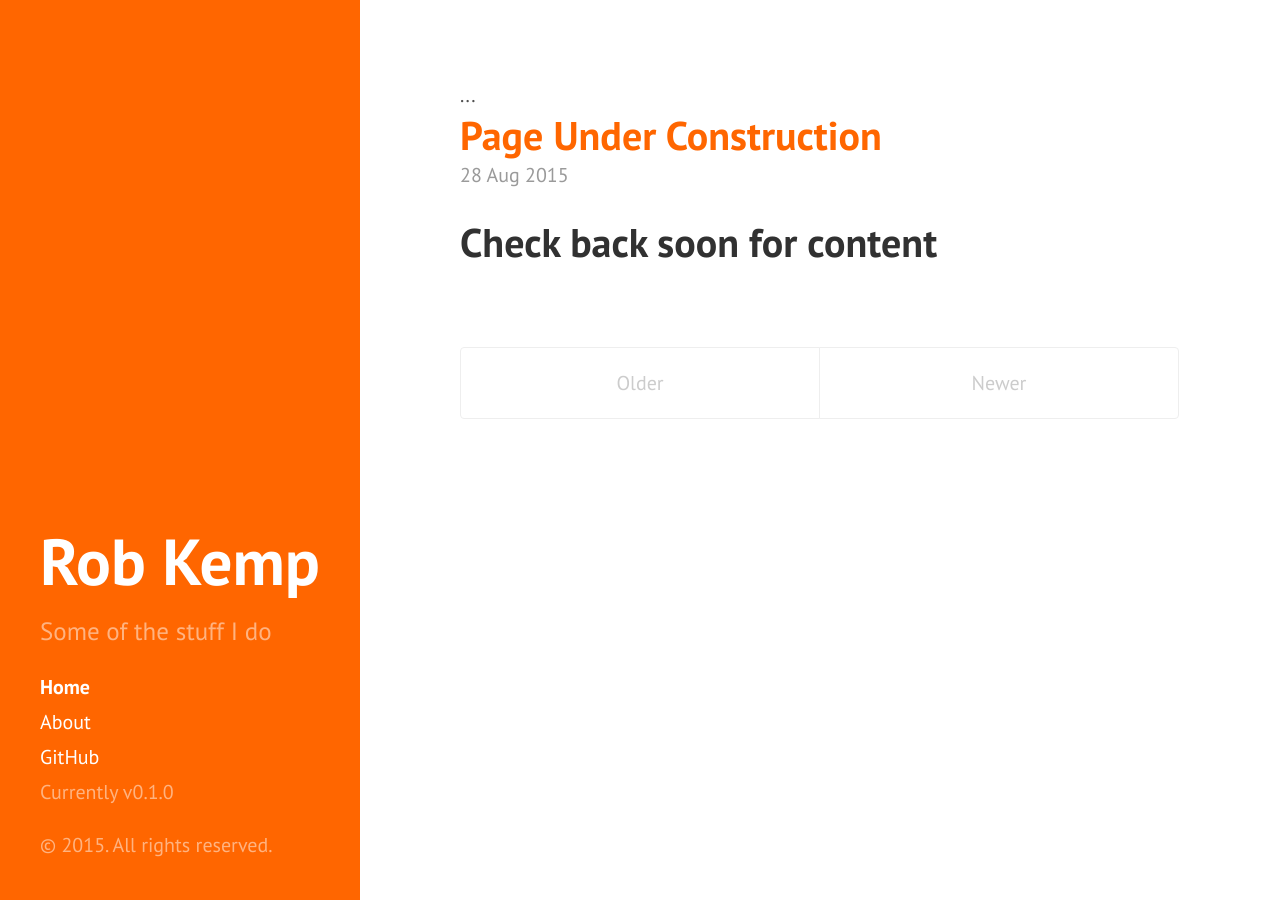
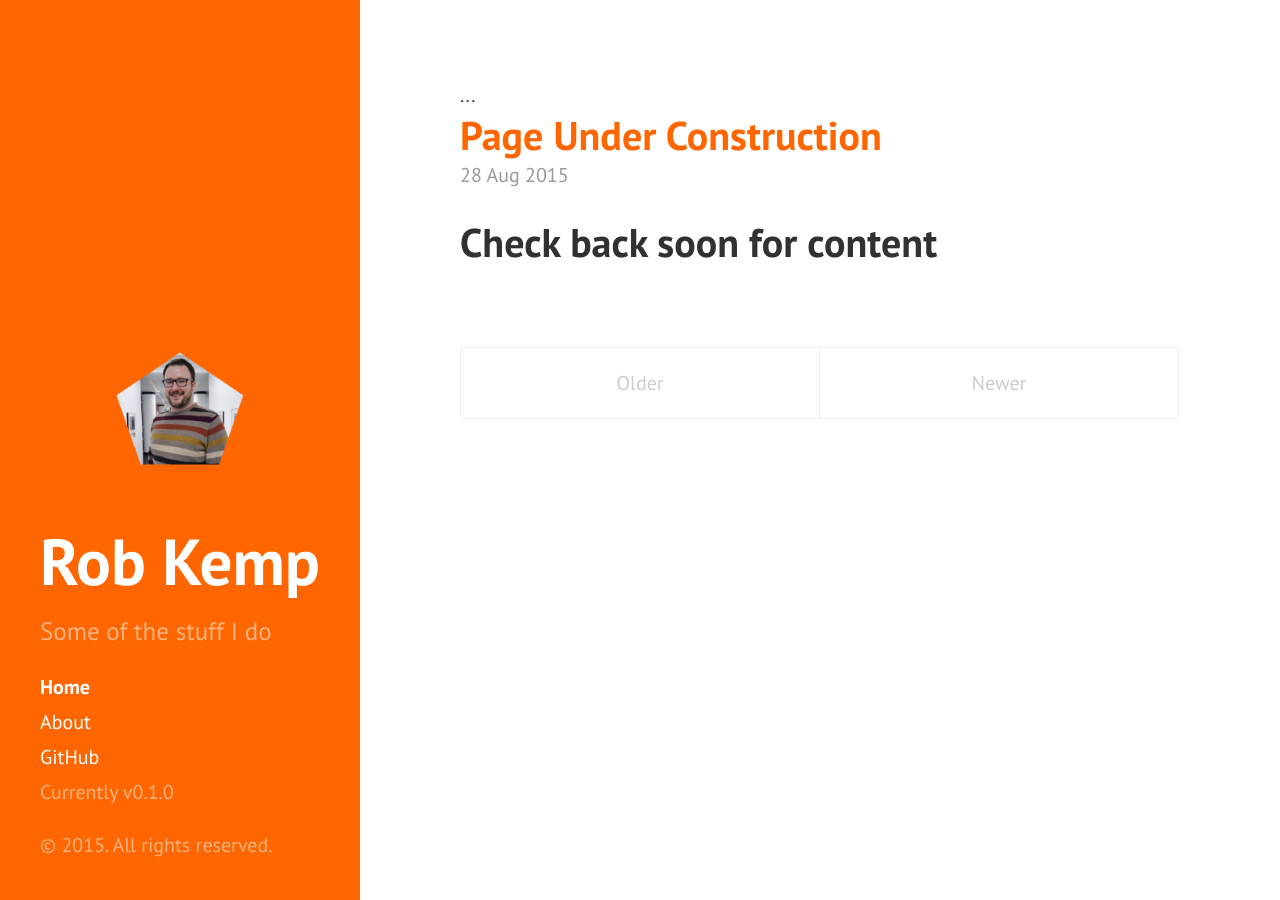
Before and after one commit to robkemp/robkemp.github.io, a Jekyll site: the page built from index.html, in a window 1280 px wide. Built offline with Jekyll 4.4.1, drawn with Linux system fonts in a browser that asks for light colours; Markdown is read by kramdown in place of the engine named in the settings; the list of posts is cut into pages by our own code.

Commit message:
photo test

```diff
--- a/_includes/sidebar.html
+++ b/_includes/sidebar.html
@@ -1,6 +1,7 @@
 <div class="sidebar">
   <div class="container sidebar-sticky">
     <div class="sidebar-about">
+      <img src="Rob_Photo.png" alt="rob-kemp">
       <h1>
         <a href="{{ site.baseurl }}">
           {{ site.title }}
--- a/public/css/hyde.css
+++ b/public/css/hyde.css
@@ -195,7 +195,7 @@ a.sidebar-nav-item:focus {
   color: #d28445;
 }
 
-/* Orange */
+/* Red Orange */
 .theme-base-ro .sidebar {
   background-color: #ff6600;
 }
```
Also changed, not shown: Rob_Photo.png (added).
